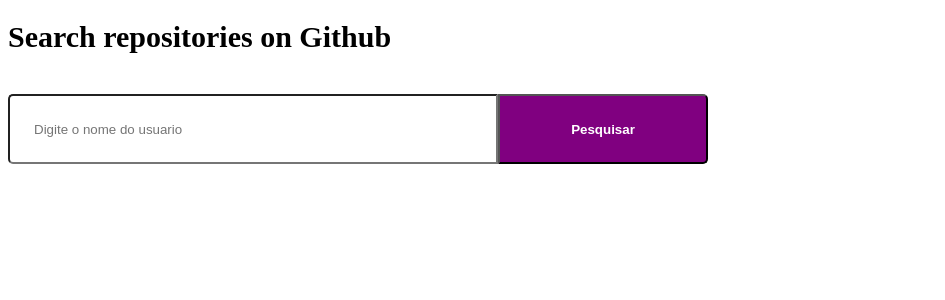
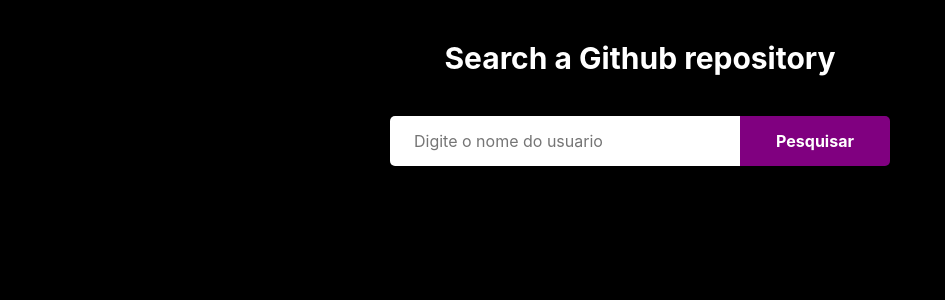
Before and after one commit to Codfect/GitHub-API, a React (Create React App) app in the folder client/: page / in a window 1280 px wide. Shown: the top 300 px of the page, without its empty margins (0-945 px from the left). Built offline with nearby package versions, Linux system fonts and the light colour scheme.

Commit message:
try catch field undefined and styles

```diff
--- a/client/src/App.js
+++ b/client/src/App.js
@@ -1,3 +1,4 @@
+import './styles/global.css'
 import React from 'react';
 
 import Routes from './routes/index';
--- a/client/src/pages/Dashboard/index.js
+++ b/client/src/pages/Dashboard/index.js
@@ -7,22 +7,34 @@
 function Dashboard() {
   const [inputRepository, setInputRepository] = useState() //estado que armazen o input
   const [repositories, setRepositories] = useState([]);
+  const [inputError, setInputError] = useState('');
 
   async function whenUserSubmit(ev) {
     ev.preventDefault();
 
-    const response = await api.get(`users/${inputRepository} `);
-    console.log(response.data);
+    if (!inputRepository) {
+      setInputError('Digite um nome no campo acima');
+      return;
+    }
 
-    const repository = response.data;
+    try {
+      const response = await api.get(`users/${inputRepository} `);
+      console.log(response.data);
 
-    setRepositories([...repositories, repository]);
-    setInputRepository('');
+      const repository = response.data;
+
+      setRepositories([...repositories, repository]);
+      setInputRepository('');
+      setInputError('');
+    } catch(err) {
+      setInputError('404');
+    }
   }
 
   return (
     <>
-      <h1> Search repositories on Github </h1>
+     <section className="dashboardContainer">
+      <h1> Search a Github repository </h1>
 
       <form className="searchArea" onSubmit={whenUserSubmit}>
         <input
@@ -34,6 +46,8 @@
 
         <button type="submit">Pesquisar</button>
       </form>
+
+      { inputError && <span className="error">{inputError}</span>}
 
       <div className="repositories">
         {repositories.map(repository => (
@@ -50,6 +64,7 @@
           </a>
         ))}
       </div>
+     </section>
     </>
   );
 }
--- a/client/src/pages/Dashboard/styles.css
+++ b/client/src/pages/Dashboard/styles.css
@@ -1,13 +1,14 @@
 h1 {
   font-size: 30px;
-  color: var(--black)
+  color: var(--title);
 }
 
 .searchArea {
   margin-top: 40px;
-  max-width: 700px;
+  width: 500px;
 
   display: flex;
+  padding-bottom: 50px;
 }
 
 .searchArea input {
@@ -16,43 +17,64 @@
   border-radius: 5px 0px 0px 5px;
 }
 
+
 .searchArea button {
-  width: 210px;
-  height: 70px;
+  width: 150px;
+  height: 50px;
   background: purple;
   border-radius: 0px 5px 5px 0px;
   color: #fff;
   font-weight: bold;
   transition: background-color 0.2s;
 }
+.searchArea button:hover {
+  background: lightgray;
+  color: black;
+}
 
-.repositories a{
-  width: 100%;
-  padding: 24px;
-  display: block;
-  text-decoration: none;
-
+.dashboardContainer {
   display: flex;
+  flex-direction: column;
   align-items: center;
 }
 
+.repositories a{
+  padding: 7px 70px;
+  border-radius: 5px;
+  display: block;
+  text-decoration: none;
+  display: flex;
+  align-items: center;
+  transition: background-color 0.4s;
+}
+.repositories a:hover{
+  background-color: purple;
+}
+
 .repositories img {
-  width: 70px;
-  height: 70px;
+  width: 60px;
+  height: 60px;
   border-radius: 50%;
 }
 
 .repositories div {
-  margin-left: 16px;
+  margin-left: 50px;
 }
 
 .repositories div strong{
-  font-size: 20;
-  color: #3d3d4d;
+  font-size: 15px;
+  color: var(--text);
 }
 
 .repositories div p{
-  font-size: 18px;
+  font-size: 13px;
   color: #a8a8b3;
-  margin-top: 4px;
+  margin-top: 7px;
 }
+
+.error {
+  position: fixed;
+  display: block;
+  color: purple;
+  margin: 129px 230px 0px 0px;
+}
--- a/client/src/styles/global.css
+++ b/client/src/styles/global.css
@@ -6,8 +6,8 @@
 }
 
 :root {
-  --white: #fff;
-  --black: #000;
+  --background: #000;
+  --text: #fff;
 
   max-width: 960px;
   margin: 0 auto;
@@ -15,12 +15,14 @@
 }
 
 body {
-  background-color: var(--white);
-  color: var(--black);
+  background-color: var(--background);
+  color: var(--text);
 }
 
 body, input, textarea, button {
   font: 400 1rem "Inter", sans-serif;
+  border: 0 none;
+  outline: 0;
 }
 
 button {
```
